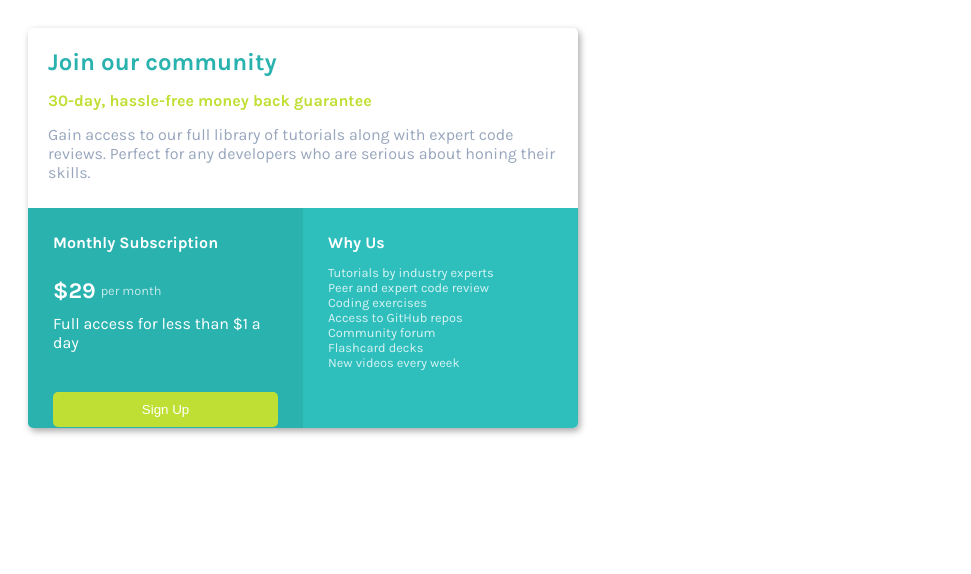
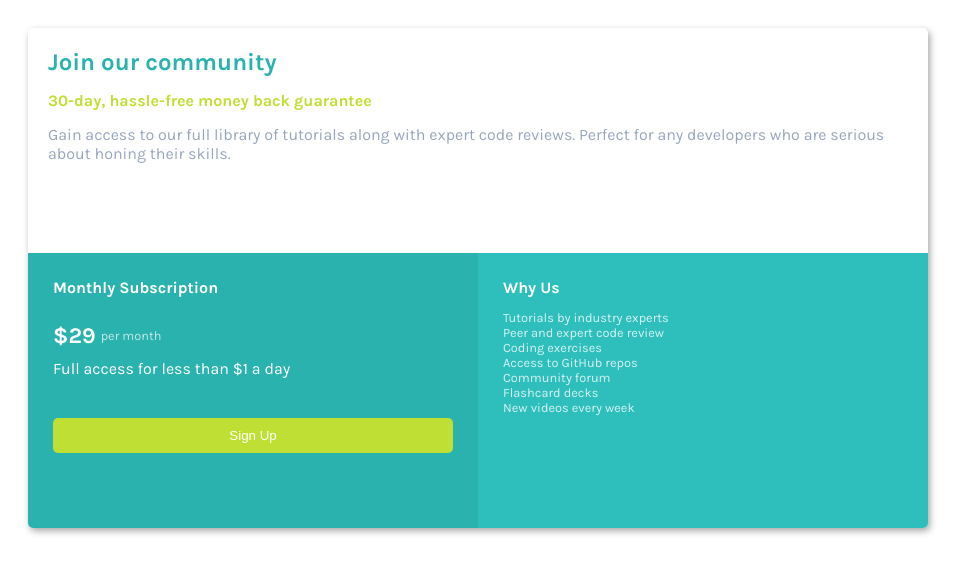
Before and after one commit to chandamalembe/card-css-challenge, a plain HTML site: page index.html in a window 1280 px wide. Shown: the whole page, without its empty margins (0-971 px from the left). Drawn offline with Linux system fonts and the light colour scheme.

Commit message:
fixed responsiveness

```diff
--- a/style.css
+++ b/style.css
@@ -116,8 +116,8 @@ ul {
 
 @media (min-width: 576px) {
     #card {
-        width: 550px;
-        height: 400px;
+        max-width: 900px;
+        height: 500px;
     }
 
     #bottom-section {
```
